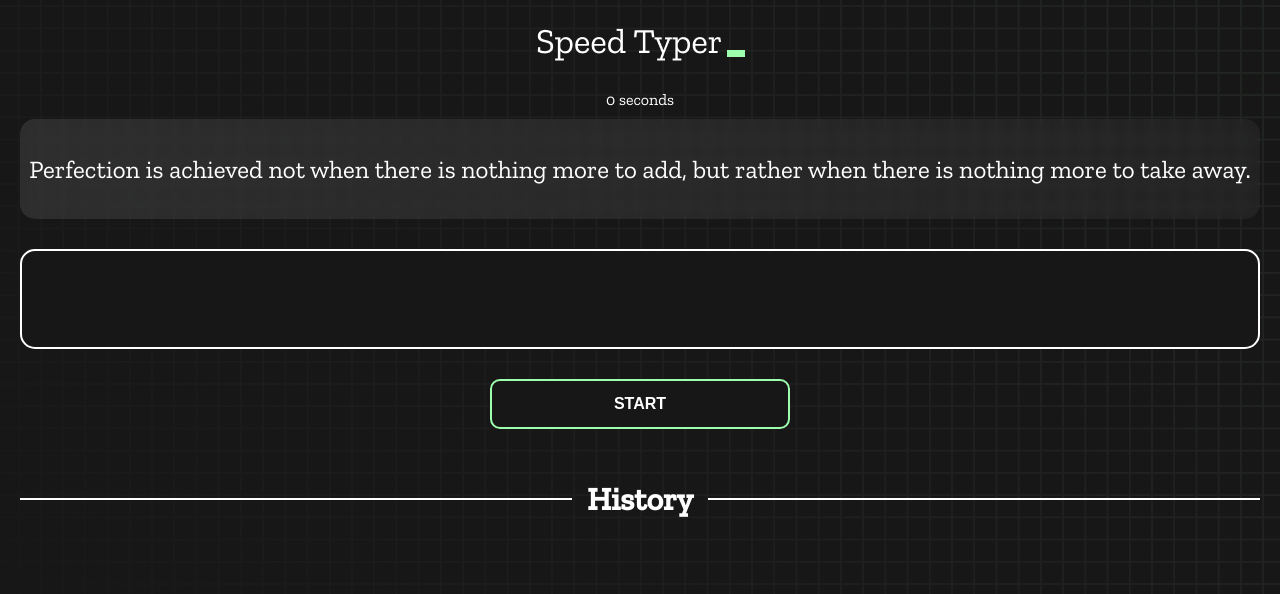
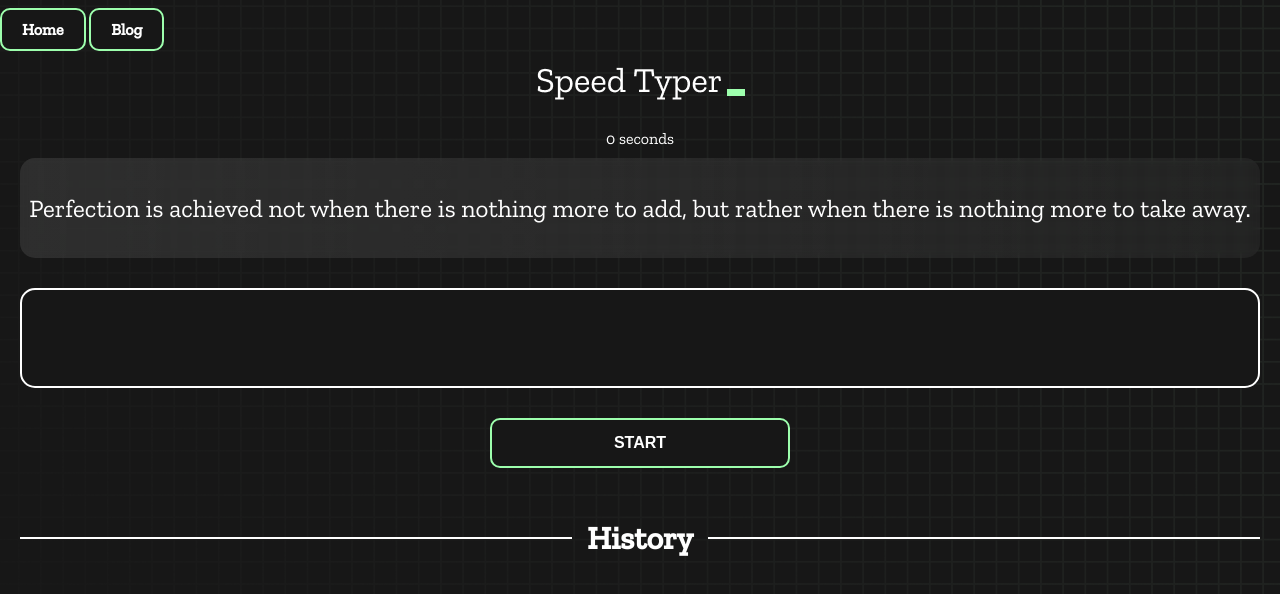
Before and after one commit to arifjahan88/speed-monster, a plain HTML site: page index.html in a window 1280 px wide. Drawn offline with nearby package versions, Linux system fonts and the light colour scheme.

Commit message:
starting blog section

```diff
--- a/index.html
+++ b/index.html
@@ -14,6 +14,14 @@
     />
   </head>
   <body>
+    <header>
+      <section class="navber">
+        <div>
+          <a href="#">Home</a>
+          <a href="blog.html">Blog</a>
+        </div>
+      </section>
+    </header>
     <h1 class="title"><img src="logo.png" /></h1>
     <div id="show-time">0 seconds</div>
 
--- a/script.js
+++ b/script.js
@@ -39,9 +39,9 @@ const typeController = (e) => {
   }
 
   userText += newLetter;
-
+  console.log(newLetter);
   const newLetterCorrect = validate(newLetter);
-
+  // console.count(newLetterCorrect);
   if (newLetterCorrect) {
     display.innerHTML += `<span class="green">${
       newLetter === " " ? "▪" : newLetter
--- a/styles.css
+++ b/styles.css
@@ -138,6 +138,23 @@ button {
   border: 2px solid #9dffad;
   cursor: pointer;
 }
+a{
+  padding: 10px 20px;
+  border: none;
+  font-size: 16px;
+  font-weight: bold;
+  width: 300px;
+  height: 50px;
+  color: white;
+  background-color: #171717;
+  border-radius: 10px;
+  border: 2px solid #9dffad;
+  cursor: pointer;
+  text-decoration: none;
+}
+.navber{
+  margin-top: 20px;
+}
 
 
 
```
Also changed, not shown: blog.html (added, +38 -0 lines).
